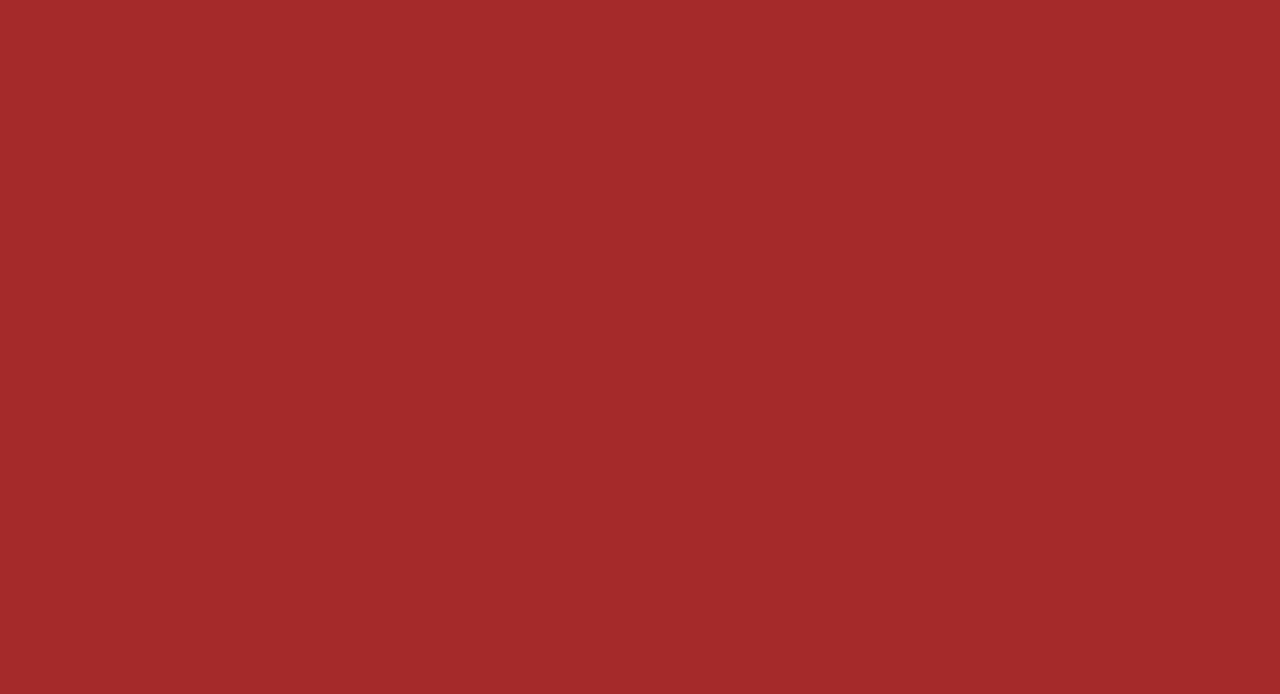
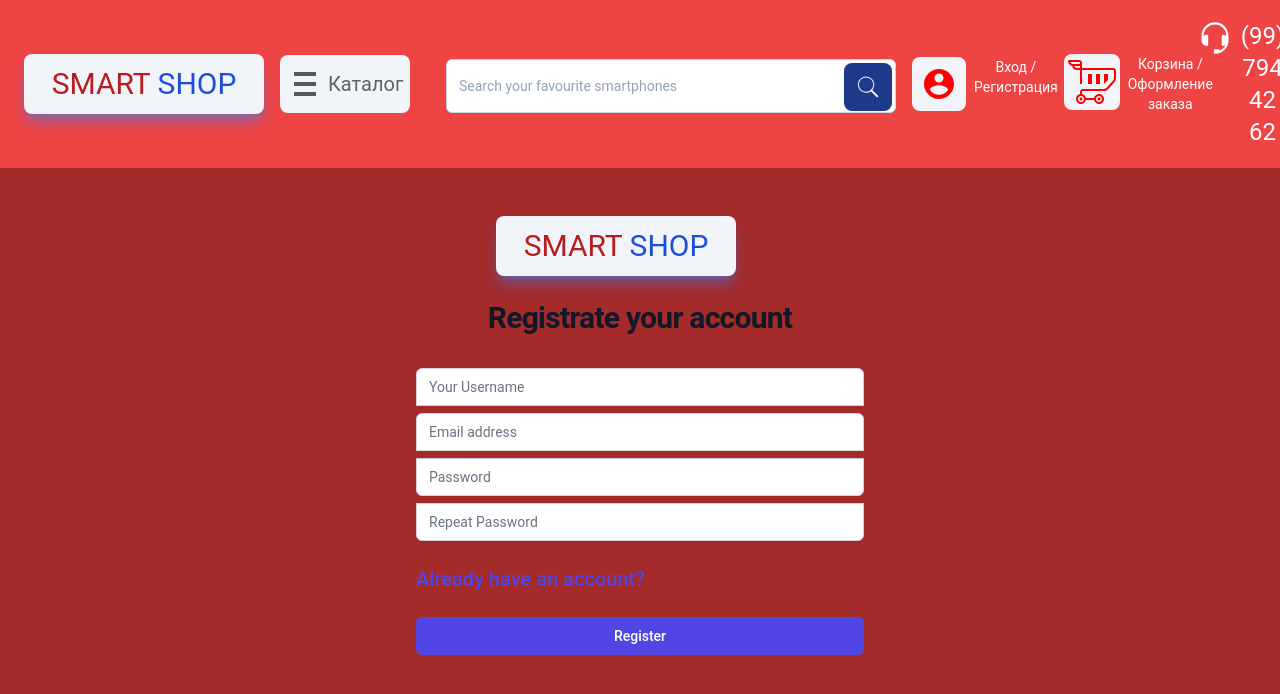
Before and after one commit to Axmadullo2000/Smartphone, a React (Create React App) app: page /sign-up in a window 1280 px wide. Before the commit this address had no page. Shown: the top 694 px of the page. Built offline with nearby package versions, Linux system fonts and the light colour scheme.

Commit message:
Reg/Login Validations

```diff
--- a/src/App.js
+++ b/src/App.js
@@ -4,11 +4,15 @@ import { Routes, Route } from 'react-router-dom'
 import HomePage from './pages/HomePage'
 
 import './App.css'
+import Registration from './pages/Auth/Registration'
+import Login from './pages/Auth/Login'
 
 function App() {
 	return (
 		<Routes>
 			<Route path='/' element={<HomePage />} />
+			<Route path='/sign-up' element={<Registration />} />
+			<Route path='/sign-in' element={<Login />} />
 		</Routes>
 	)
 }
--- a/src/components/Basket/index.jsx
+++ b/src/components/Basket/index.jsx
@@ -17,7 +17,7 @@ const Basket = ({ basketModalOpen, setBasketModalOpen }) => {
 			{basketModalOpen && (
 				<div
 					className='bg-slate-100 p-10 fixed right-0 h-full'
-					style={{ height: '100vh', width: '700px' }}
+					style={{ height: '100vh', width: '700px', zIndex: 999 }}
 					ref={ref}
 				>
 					<button onClick={() => setBasketModalOpen(old => !old)}>
--- a/src/components/Header/index.jsx
+++ b/src/components/Header/index.jsx
@@ -1,17 +1,20 @@
 import React, { useEffect, useRef, useState } from 'react'
+import { useNavigate, Link } from 'react-router-dom'
 
 import user from '../../assets/user.svg'
 import basket from '../../assets/basket.svg'
 import headphone from '../../assets/headphone.svg'
 
+import Basket from '../Basket'
+
 import './Header.scss'
-import Basket from '../Basket'
 
 const Header = () => {
 	const ref = useRef()
 
 	const [isMenuOpen, setIsMenuOpen] = useState(false)
 	const [basketModalOpen, setBasketModalOpen] = useState(false)
+	const navigate = useNavigate()
 
 	const checkIfClickedOutside = e => {
 		if (isMenuOpen && ref.current && !ref.current.contains(e.target)) {
@@ -31,8 +34,10 @@ const Header = () => {
 			>
 				<div className=''>
 					<p className='w-60 p-3 bg-slate-100 text-3xl mx-4 text-red-700 uppercase text-center shadow-lg shadow-blue-500/50 rounded-lg cursor-pointer'>
-						<span className='text-red-700 hover:text-red-900'>Smart</span>{' '}
-						<span className='text-blue-700 hover:text-blue-900'>Shop</span>
+						<Link to='/'>
+							<span className='text-red-700 hover:text-red-900'>Smart</span>{' '}
+							<span className='text-blue-700 hover:text-blue-900'>Shop</span>
+						</Link>
 					</p>
 				</div>
 				{isMenuOpen ? (
@@ -123,7 +128,10 @@ const Header = () => {
 					</button>
 				</label>
 
-				<button className='w-40 flex hover:bg-red-900	'>
+				<button
+					className='w-40 flex hover:bg-red-900	'
+					onClick={() => navigate('/sign-up')}
+				>
 					<img
 						src={user}
 						alt=''
--- a/src/components/Login/index.jsx
+++ /dev/null
@@ -1,7 +0,0 @@
-import React from 'react'
-
-export const Login = () => {
-	return (
-		<div>Login</div>
-	)
-}
--- a/src/components/Registration/index.jsx
+++ /dev/null
@@ -1,7 +0,0 @@
-import React from 'react'
-
-export const Registration = () => {
-	return (
-		<div>Registration</div>
-	)
-}
--- /dev/null
+++ b/src/components/ValidateLogin/index.jsx
@@ -0,0 +1,110 @@
+import React, { useState } from 'react'
+import { Link } from 'react-router-dom'
+import { useForm } from 'react-hook-form'
+
+export const ValidateLogin = () => {
+	const [registerData, setLoggedInUserData] = useState({})
+	const {
+		register,
+		formState: { errors },
+		handleSubmit,
+	} = useForm({
+		mode: 'onSubmit', // "onChange"
+	})
+
+	const onSubmit = data => {
+		setLoggedInUserData(data)
+	}
+	return (
+		<div>
+			<div className='flex min-h-full items-center justify-center py-12 px-4 sm:px-6 lg:px-8'>
+				<div className='w-full max-w-md space-y-8'>
+					<div className='mx-auto'>
+						<div className='w-80 mx-auto'>
+							<p className='w-60 p-3 bg-slate-100 text-3xl mx-4 text-red-700 uppercase text-center shadow-lg shadow-blue-500/50 rounded-lg cursor-pointer'>
+								<span className='text-red-700 hover:text-red-900'>Smart</span>{' '}
+								<span className='text-blue-700 hover:text-blue-900'>Shop</span>
+							</p>
+						</div>
+						<h2 className='mt-6 text-center text-3xl font-bold tracking-tight text-gray-900'>
+							Login to your account
+						</h2>
+					</div>
+					<form className='mt-8 space-y-6' onSubmit={handleSubmit(onSubmit)}>
+						<input type='hidden' name='remember' defaultValue='true' />
+						<div className='-space-y-px rounded-md shadow-sm'>
+							<div>
+								{errors.username && <p>Username is required!!!</p>}
+								<label htmlFor='username' className='sr-only'>
+									Username
+								</label>
+								<input
+									id='username'
+									{...register('username', {
+										required: true,
+										minLength: 3,
+										maxLength: 60,
+									})}
+									name='username'
+									required
+									className='relative block w-full appearance-none rounded-none rounded-t-md border border-gray-300 px-3 py-2 text-gray-900 placeholder-gray-500 focus:z-10 focus:border-indigo-500 focus:outline-none focus:ring-indigo-500 sm:text-sm'
+									placeholder='Your Username'
+								/>
+							</div>
+							<div className='my-5' style={{marginTop: '15px'}}>
+								<label htmlFor='password' className='sr-only'>
+									Password
+								</label>
+								{errors.password && <span>Password field is required!!!</span>}
+								<input
+									id='password'
+									{...register('password', {
+										required: true,
+										minLength: 3,
+										maxLength: 40,
+									})}
+									name='password'
+									type='password'
+									autoComplete='current-password'
+									required
+									className='mb-2 relative block w-full appearance-none rounded-none rounded-b-md border border-gray-300 px-3 py-2 text-gray-900 placeholder-gray-500 focus:z-10 focus:border-indigo-500 focus:outline-none focus:ring-indigo-500 sm:text-sm'
+									placeholder='Password'
+								/>
+							</div>
+						</div>
+
+						<div className='flex'>
+							<div className='flex items-center justify-between'>
+								<div className='text-sm'>
+									<Link
+										to='/sign-up'
+										className='text-xl font-medium text-indigo-600 hover:text-indigo-500'
+									>
+										Don't have an account?
+									</Link>
+								</div>
+							</div>
+
+							<div className='ml-2 flex items-center justify-between'>
+								<div className='text-sm'>
+									<a className='text-xl font-medium text-green-600 hover:text-indigo-500'>
+										Forgot your password?
+									</a>
+								</div>
+							</div>
+						</div>
+
+						<div>
+							<button
+								type='submit'
+								className='group relative flex w-full justify-center rounded-md border border-transparent bg-indigo-600 py-2 px-4 text-sm font-medium text-white hover:bg-indigo-700 focus:outline-none focus:ring-2 focus:ring-indigo-500 focus:ring-offset-2'
+							>
+								Sign in
+							</button>
+						</div>
+					</form>
+				</div>
+			</div>
+		</div>
+	)
+}
--- /dev/null
+++ b/src/components/ValidateRegistration/index.jsx
@@ -0,0 +1,150 @@
+import React, { useState } from 'react'
+import { useForm } from 'react-hook-form'
+import { Link } from 'react-router-dom'
+
+export const ValidateRegistration = () => {
+	const {
+		register,
+		formState: { errors },
+		handleSubmit,
+	} = useForm({
+		mode: 'onSubmit', // "onChange"
+	})
+
+	const [registerData, setRegisterData] = useState({})
+
+	const onSubmit = data => {
+		setRegisterData(data)
+	}
+
+	return (
+		<div>
+			<div className='flex min-h-full items-center justify-center py-12 px-4 sm:px-6 lg:px-8'>
+				<div className='w-full max-w-md space-y-8'>
+					<div className='mx-auto'>
+						<div className='w-80 mx-auto'>
+							<p className='w-60 p-3 bg-slate-100 text-3xl mx-4 text-red-700 uppercase text-center shadow-lg shadow-blue-500/50 rounded-lg cursor-pointer'>
+								<span className='text-red-700 hover:text-red-900'>Smart</span>{' '}
+								<span className='text-blue-700 hover:text-blue-900'>Shop</span>
+							</p>
+						</div>
+						<h2 className='mt-6 text-center text-3xl font-bold tracking-tight text-gray-900'>
+							Registrate your account
+						</h2>
+					</div>
+					<form className='mt-8 space-y-6' onSubmit={handleSubmit(onSubmit)}>
+						<input type='hidden' name='remember' defaultValue='true' />
+						<div className='-space-y-px rounded-md shadow-sm'>
+							<div>
+								{errors.username && <p>Username is required!!!</p>}
+								<label htmlFor='username' className='sr-only'>
+									Username
+								</label>
+								<input
+									id='username'
+									{...register('username', {
+										required: true,
+										minLength: 3,
+										maxLength: 60,
+									})}
+									name='username'
+									required
+									className='relative block w-full appearance-none rounded-none rounded-t-md border border-gray-300 px-3 py-2 text-gray-900 placeholder-gray-500 focus:z-10 focus:border-indigo-500 focus:outline-none focus:ring-indigo-500 sm:text-sm'
+									placeholder='Your Username'
+								/>
+							</div>
+							<div>
+								<label htmlFor='email-address' className='sr-only'>
+									Email address
+								</label>
+								<input
+									id='email-address'
+									{...register('email', {
+										required: true,
+										minLength: 5,
+										maxLength: 50,
+									})}
+									name='email'
+									type='email'
+									required
+									className='my-2 relative block w-full appearance-none rounded-none rounded-t-md border border-gray-300 px-3 py-2 text-gray-900 placeholder-gray-500 focus:z-10 focus:border-indigo-500 focus:outline-none focus:ring-indigo-500 sm:text-sm'
+									placeholder='Email address'
+								/>
+							</div>
+							<div>
+								<label htmlFor='password' className='sr-only'>
+									Password
+								</label>
+								<input
+									id='password'
+									{...register('password', {
+										required: true,
+										minLength: 3,
+										maxLength: 40,
+									})}
+									name='password'
+									type='password'
+									autoComplete='current-password'
+									required
+									className='my-2 relative block w-full appearance-none rounded-none rounded-b-md border border-gray-300 px-3 py-2 text-gray-900 placeholder-gray-500 focus:z-10 focus:border-indigo-500 focus:outline-none focus:ring-indigo-500 sm:text-sm'
+									placeholder='Password'
+								/>
+								{errors.password && <p>Password field is required!!!</p>}
+							</div>
+							<div>
+								<label htmlFor='new_password' className='sr-only'>
+									Repeat Password
+								</label>
+								<input
+									id='new_password'
+									{...register('new_password', {
+										required: true,
+										minLength: 3,
+										maxLength: 40,
+									})}
+									name='new_password'
+									type='password'
+									autoComplete='new-password'
+									required
+									className='relative block w-full appearance-none rounded-none rounded-b-md border border-gray-300 px-3 py-2 text-gray-900 placeholder-gray-500 focus:z-10 focus:border-indigo-500 focus:outline-none focus:ring-indigo-500 sm:text-sm'
+									placeholder='Repeat Password'
+								/>
+								{errors.new_password && (
+									<p>Repeat Password field is required!!!</p>
+								)}
+							</div>
+						</div>
+
+						{registerData.password != registerData.new_password && (
+							<p className='text-red-300'>
+								Password must have been similary!!!
+							</p>
+						)}
+
+						<div className='flex'>
+							<div className='flex items-center justify-between'>
+								<div className='text-sm'>
+									<Link
+										to='/sign-in'
+										className='text-xl font-medium text-indigo-600 hover:text-indigo-500'
+									>
+										Already have an account?
+									</Link>
+								</div>
+							</div>
+						</div>
+
+						<div>
+							<button
+								type='submit'
+								className='group relative flex w-full justify-center rounded-md border border-transparent bg-indigo-600 py-2 px-4 text-sm font-medium text-white hover:bg-indigo-700 focus:outline-none focus:ring-2 focus:ring-indigo-500 focus:ring-offset-2'
+							>
+								Register
+							</button>
+						</div>
+					</form>
+				</div>
+			</div>
+		</div>
+	)
+}
--- /dev/null
+++ b/src/pages/Auth/Login/index.jsx
@@ -0,0 +1,12 @@
+import React from 'react'
+import Header from '../../../components/Header'
+import { ValidateLogin } from '../../../components/ValidateLogin'
+
+const Login = () => {
+	return <div>
+		<Header />
+		<ValidateLogin />
+	</div>
+}
+
+export default Login
--- /dev/null
+++ b/src/pages/Auth/Registration/index.jsx
@@ -0,0 +1,13 @@
+import React from 'react'
+import Header from '../../../components/Header'
+import { ValidateRegistration } from '../../../components/ValidateRegistration'
+const Registration = () => {
+	return (
+		<div>
+			<Header />
+			<ValidateRegistration />
+		</div>
+	)
+}
+
+export default Registration
```
Also changed, not shown: src/components/ValidateLogin/Login.scss (added), src/components/ValidateRegistration/Registration.scss (added).
